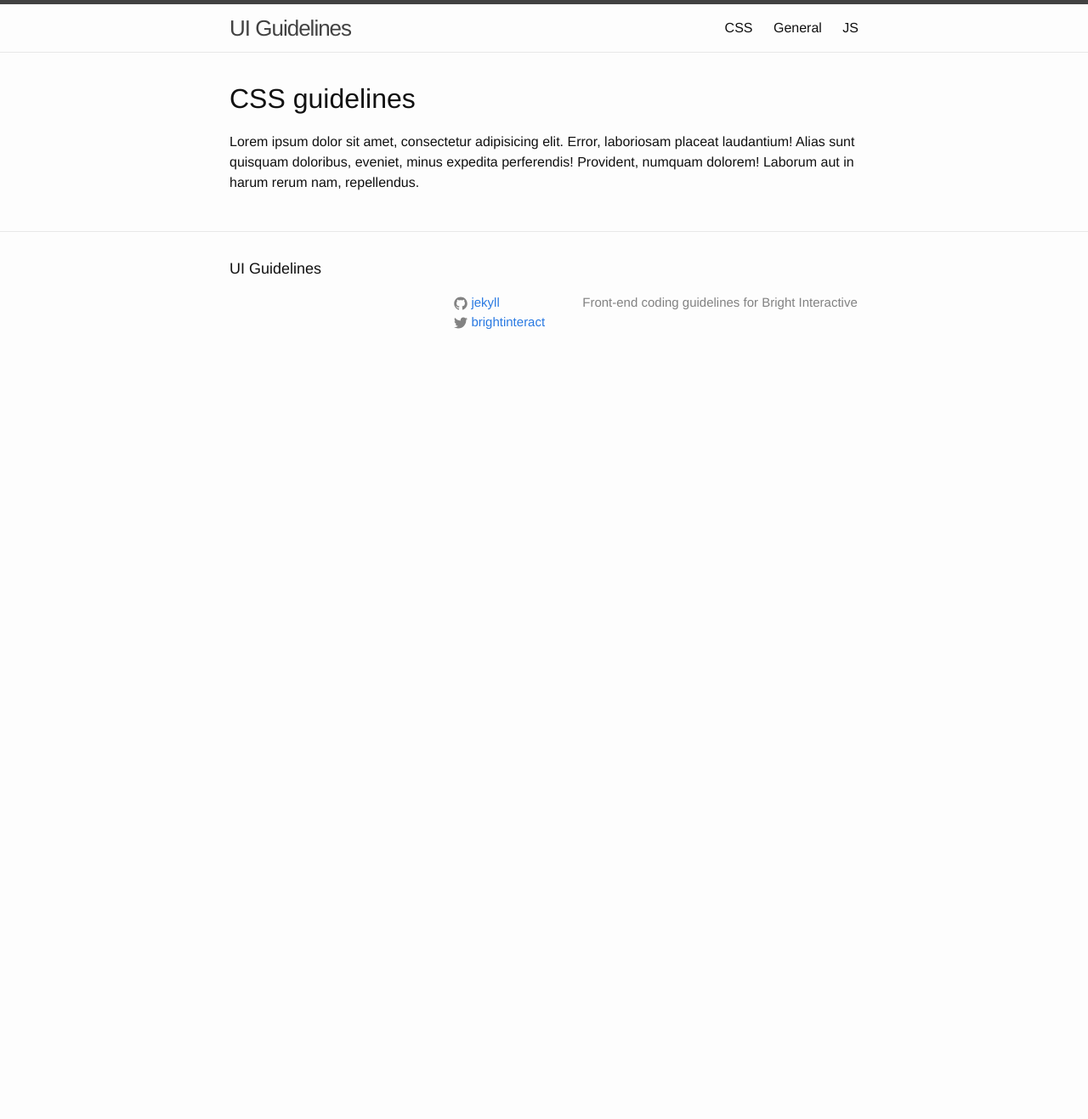
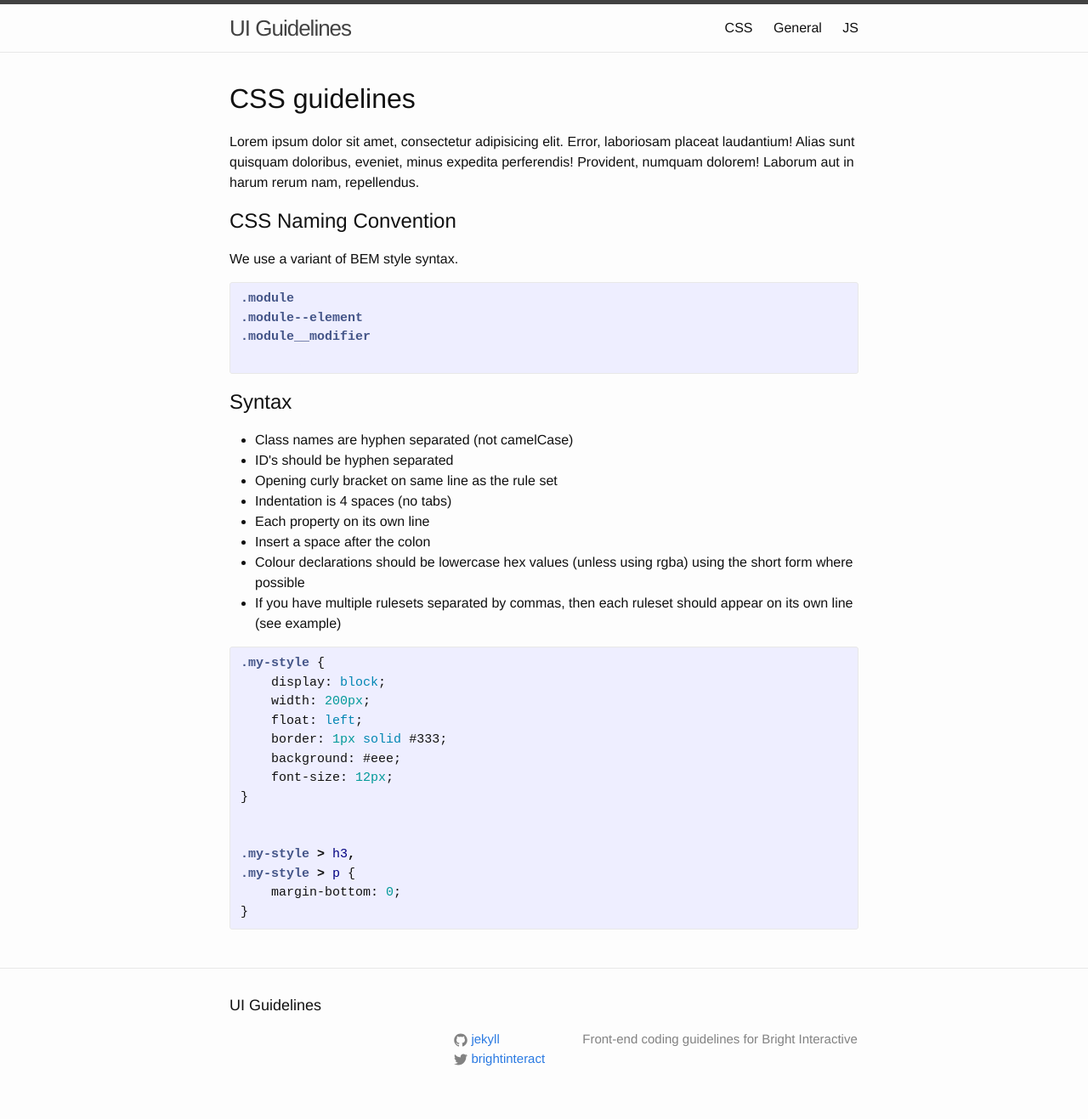
Before and after one commit to brightinteractive/ui-guidelines, a Jekyll site: the page built from css.html, in a window 1280 px wide. Shown: the whole page at 85% size. Built offline with Jekyll 4.4.1, drawn with Linux system fonts in a browser that asks for light colours; before the commit the page ends 900 px from its top, so only the background shows below that.

Commit message:
Adding some initial content for css guidelines

```diff
--- a/css.html
+++ b/css.html
@@ -7,3 +7,49 @@ nav: CSS
 <h1>CSS guidelines</h1>
 
 <p>Lorem ipsum dolor sit amet, consectetur adipisicing elit. Error, laboriosam placeat laudantium! Alias sunt quisquam doloribus, eveniet, minus expedita perferendis! Provident, numquam dolorem! Laborum aut in harum rerum nam, repellendus.</p>
+
+<section>
+	<h2>CSS Naming Convention</h2>
+
+	<p>We use a variant of BEM style syntax. </p>
+
+
+	{% highlight css %}
+
+.module
+.module--element
+.module__modifier
+	{% endhighlight %}
+
+</section>
+
+<section>
+	<h2>Syntax</h2>
+	<ul>
+		<li>Class names are hyphen separated (not camelCase)</li>
+		<li>ID's should be hyphen separated</li>
+		<li>Opening curly bracket on same line as the rule set</li>
+		<li>Indentation is 4 spaces (no tabs)</li>
+		<li>Each property on its own line</li>
+		<li>Insert a space after the colon</li>
+		<li>Colour declarations should be lowercase hex values (unless using rgba) using the short form where possible</li>
+		<li>If you have multiple rulesets separated by commas, then each ruleset should appear on its own line (see example)</li>
+	</ul>
+
+{% highlight css %}
+.my-style {
+    display: block;
+    width: 200px;
+    float: left;
+    border: 1px solid #333;
+    background: #eee;
+    font-size: 12px;
+}
+
+
+.my-style > h3,
+.my-style > p {
+    margin-bottom: 0;
+}
+{% endhighlight %}
+</section>
```
